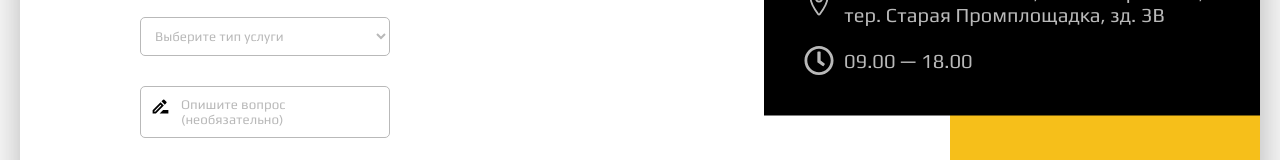
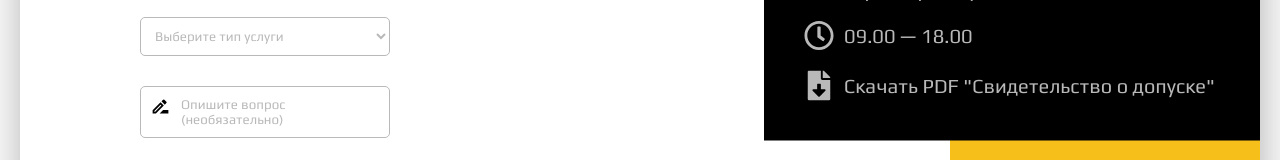
Before and after one commit to phicae4f/hardware-store, a React (Vite) app in the folder client/: page / in a window 1280 px wide. Shown: the part 6954-7114 px from the top of the page. Built offline with nearby package versions, Linux system fonts and the light colour scheme; no server answers.

Commit message:
downloadFile ContactUs

```diff
--- a/client/src/components/ContactUsSection.tsx
+++ b/client/src/components/ContactUsSection.tsx
@@ -4,10 +4,11 @@ import { CustomSelect } from "../ui/CustomSelect";
 import { CustomTextArea } from "../ui/CustomTextArea";
 import { MdOutlineMailOutline, MdOutlinePhone } from "react-icons/md";
 import { IoLocationOutline } from "react-icons/io5";
-import { FaRegClock } from "react-icons/fa";
+import { FaFileDownload, FaRegClock } from "react-icons/fa";
 import { useState } from "react";
 import { useAppSelector } from "../hooks/redux";
 import { useForm } from "react-hook-form";
+import { downloadDocument } from "../utils/downloadDocument";
 
 interface FormData {
   client_name: string;
@@ -190,6 +191,17 @@ export const ContactUsSection = () => {
                   09.00&nbsp;&mdash; 18.00
                 </span>
               </li>
+              <li className="contact-us__item">
+                <span className="contact-us__item-icon">
+                  <FaFileDownload size={30}/>
+                </span>
+                  <button
+                  className="contact-us__download-btn"
+                  onClick={downloadDocument}
+                >
+                  <span className="contact-us__item-text">Скачать PDF "Свидетельство о допуске"</span>
+                </button>
+              </li>
             </ul>
           </div>
         </div>
--- a/client/src/scss/blocks/_contact-us.scss
+++ b/client/src/scss/blocks/_contact-us.scss
@@ -245,6 +245,15 @@
         }
     }
 
+    &__download-btn {
+        background-color: transparent;
+        padding: 0;
+        border: 0;
+        font-family: $ff-play;
+        font-size: 20px;
+        cursor: pointer;
+    }
+
     &__item-link {
         cursor: pointer;
     }
--- /dev/null
+++ b/client/src/utils/downloadDocument.ts
@@ -0,0 +1,8 @@
+export const downloadDocument = () => {
+    const link = document.createElement("a");
+    link.href = "/documents/document.pdf";
+    link.download = "svidetelstvo_o_dopuske.pdf";
+    document.body.appendChild(link);
+    link.click();
+    document.body.removeChild(link);
+  };
```
